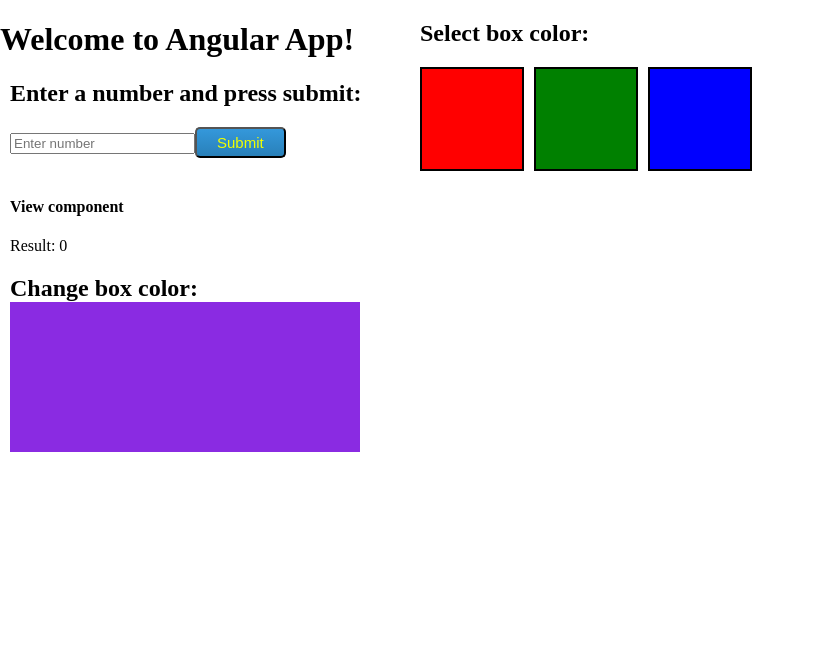
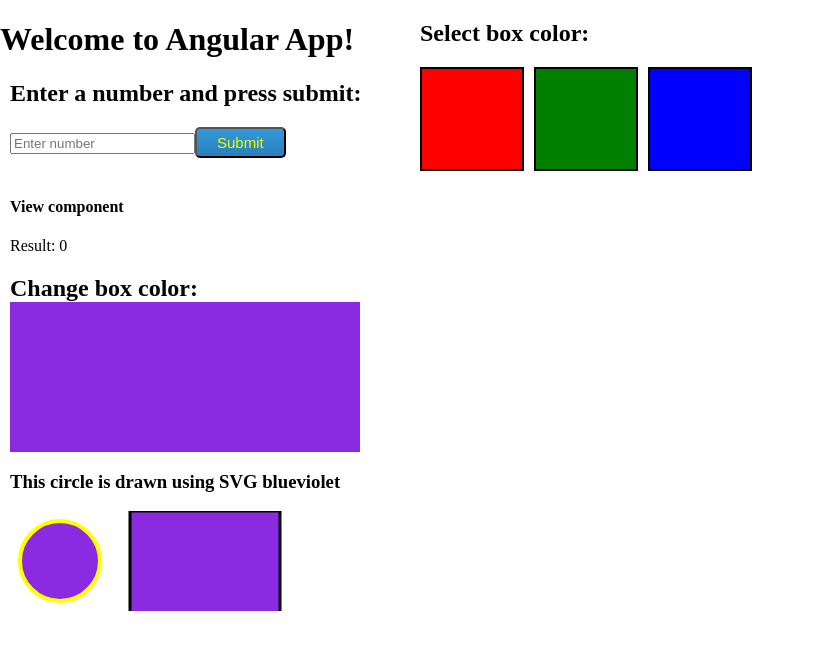
Before and after one commit to madukai/ang_app, an Angular app: page / in a window 1280 px wide. Shown: the top 650 px of the page, without its empty margins (0-815 px from the left). Built offline with nearby package versions, Linux system fonts and the light colour scheme.

Commit message:
Added svg with circle and rectangle shape

```diff
--- a/src/app/app.module.ts
+++ b/src/app/app.module.ts
@@ -7,13 +7,15 @@
 import { FibModComponent } from './fib-mod/fib-mod.component';
 import { ViewComponent } from './view/view.component';
 import { BoxColorComponent } from './box-color/box-color.component';
+import { SvgModComponent } from './svg-mod/svg-mod.component';
 
 @NgModule({
   declarations: [
     AppComponent,
     FibModComponent,
     ViewComponent,
-    BoxColorComponent
+    BoxColorComponent,
+    SvgModComponent
   ],
   imports: [
     BrowserModule,
--- /dev/null
+++ b/src/app/svg-mod/svg-mod.component.css
@@ -0,0 +1,4 @@
+.svg-rect {
+    stroke-width:3;
+    stroke:rgb(0,0,0);
+}
--- /dev/null
+++ b/src/app/svg-mod/svg-mod.component.html
@@ -0,0 +1,8 @@
+<div class="svg-content">
+  <h3>This circle is drawn using SVG {{colorData}}</h3>
+  <svg width="600" height="100">
+    <circle class="svg-circle" cx="50" cy="50" r="40" [attr.stroke]=strokeColor stroke-width="4" [attr.fill]=colorData />
+    <rect class="svg-rect" x="120" width="150" height="150" [ngStyle]="{ 'fill' : colorData }" />
+    Sorry, your browser does not support inline SVG.
+  </svg>
+</div>
--- /dev/null
+++ b/src/app/svg-mod/svg-mod.component.ts
@@ -0,0 +1,21 @@
+import { Component, OnInit, Input } from '@angular/core';
+
+@Component({
+  selector: 'app-svg-mod',
+  templateUrl: './svg-mod.component.html',
+  styleUrls: ['./svg-mod.component.css']
+})
+export class SvgModComponent implements OnInit {
+
+  @Input() colorData: string;
+  strokeColor: string;
+
+  constructor() {
+    this.strokeColor = "yellow";
+  }
+
+  ngOnInit() {
+    this.colorData = "blueviolet";
+  }
+
+}
--- a/src/app/view/view.component.html
+++ b/src/app/view/view.component.html
@@ -2,5 +2,6 @@
   <h4>View component</h4>
   <div class="result">Result: {{result}}</div>
   <div class="box-label">Change box color:</div>
-  <div class="base-box" [ngStyle]="{'background-color': boxColor }"></div>
+  <div class="base-box" [ngStyle]="{ 'background-color': boxColor }"></div>
+  <app-svg-mod [colorData]="boxColor"></app-svg-mod>
 </div>
--- a/src/app/view/view.component.ts
+++ b/src/app/view/view.component.ts
@@ -26,5 +26,4 @@
       this.boxColor = data;
     });
   }
-
 }
```
Also changed, not shown: 1 other file (tests, documents, lock files or other folders).
